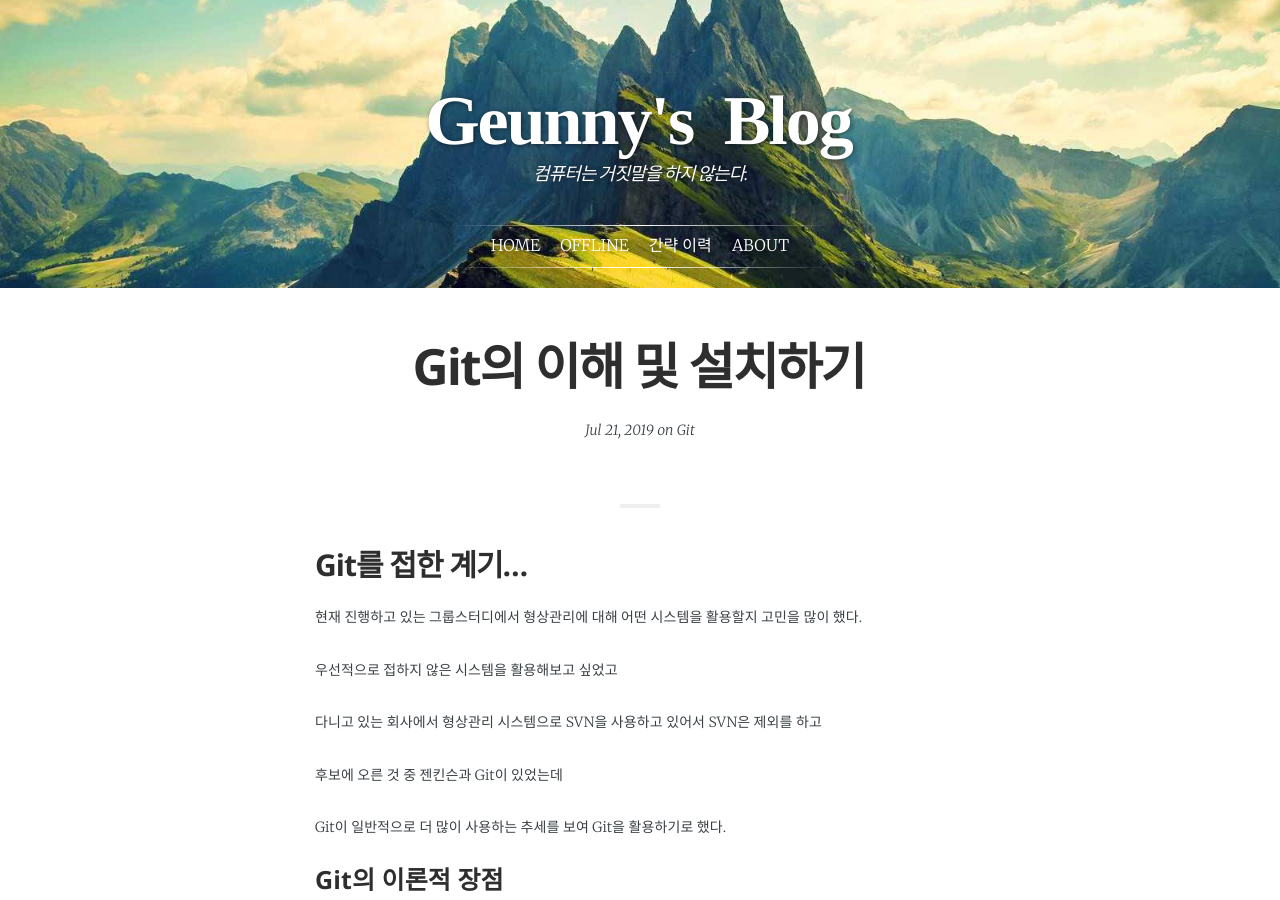
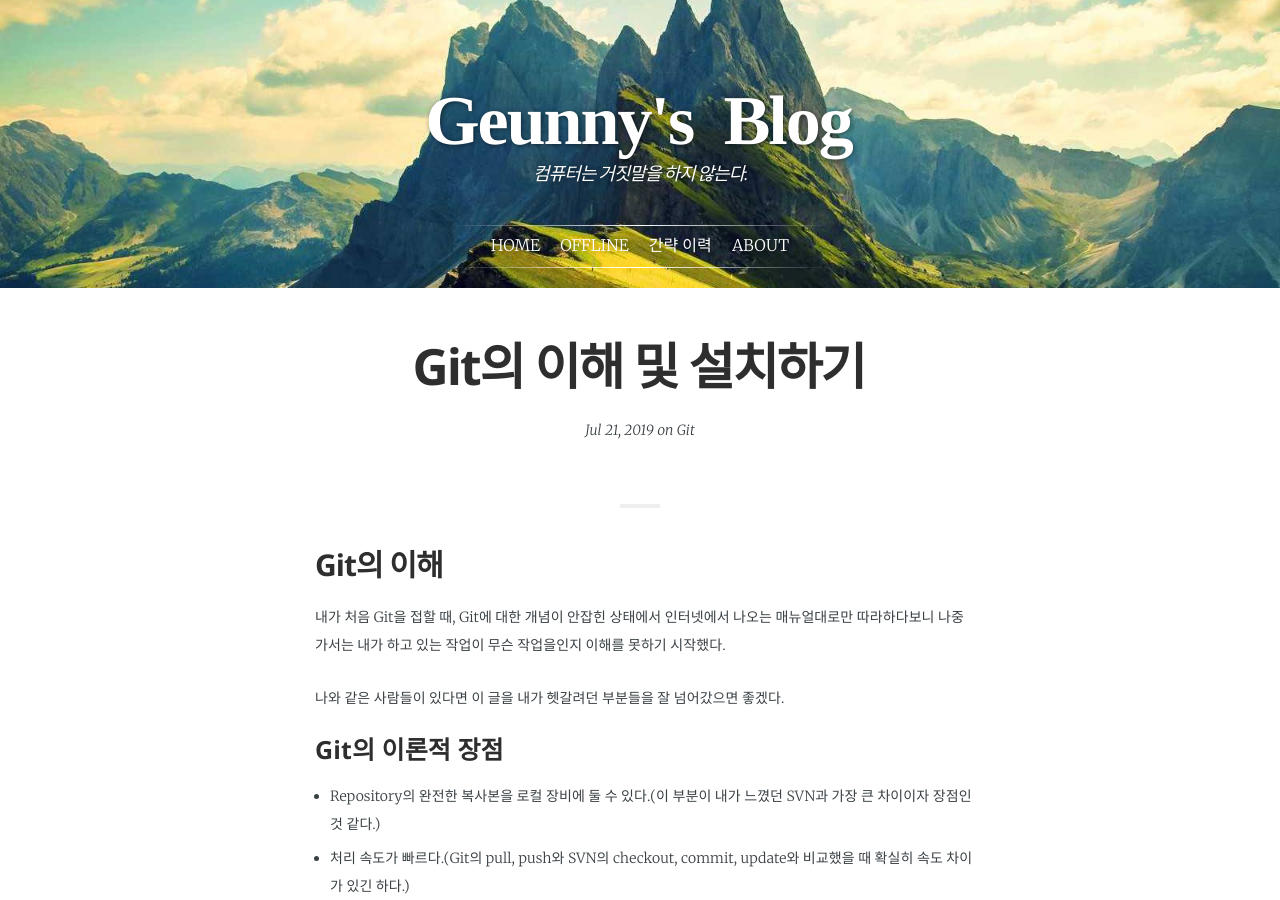
Before and after one commit to jwillmer/jekyllDecent, a Jekyll site: the page built from _posts/2019-07-21-git2.md, in a window 1280 px wide and 900 px high. Built offline with Jekyll 4.4.1, drawn with Linux system fonts in a browser that asks for light colours; some web fonts are replaced.

Commit message:
Update 2019-07-21-git2.md

```diff
--- a/_posts/2019-07-21-git2.md
+++ b/_posts/2019-07-21-git2.md
@@ -12,18 +12,11 @@ language:          KO
 comments:          true
 ---
 
-## Git를 접한 계기...
+## Git의 이해
 
-현재 진행하고 있는 그룹스터디에서 형상관리에 대해 어떤 시스템을 활용할지 고민을 많이 했다.
+내가 처음 Git을 접할 때, Git에 대한 개념이 안잡힌 상태에서 인터넷에서 나오는 매뉴얼대로만 따라하다보니 나중가서는 내가 하고 있는 작업이 무슨 작업을인지 이해를 못하기 시작했다.
 
-우선적으로 접하지 않은 시스템을 활용해보고 싶었고
-
-다니고 있는 회사에서 형상관리 시스템으로 SVN을 사용하고 있어서 SVN은 제외를 하고
-
-후보에 오른 것 중 젠킨슨과 Git이 있었는데
-
-Git이 일반적으로 더 많이 사용하는 추세를 보여 Git을 활용하기로 했다.
-
+나와 같은 사람들이 있다면 이 글을 내가 헷갈려던 부분들을 잘 넘어갔으면 좋겠다.
 
 
 ### Git의 이론적 장점
```
